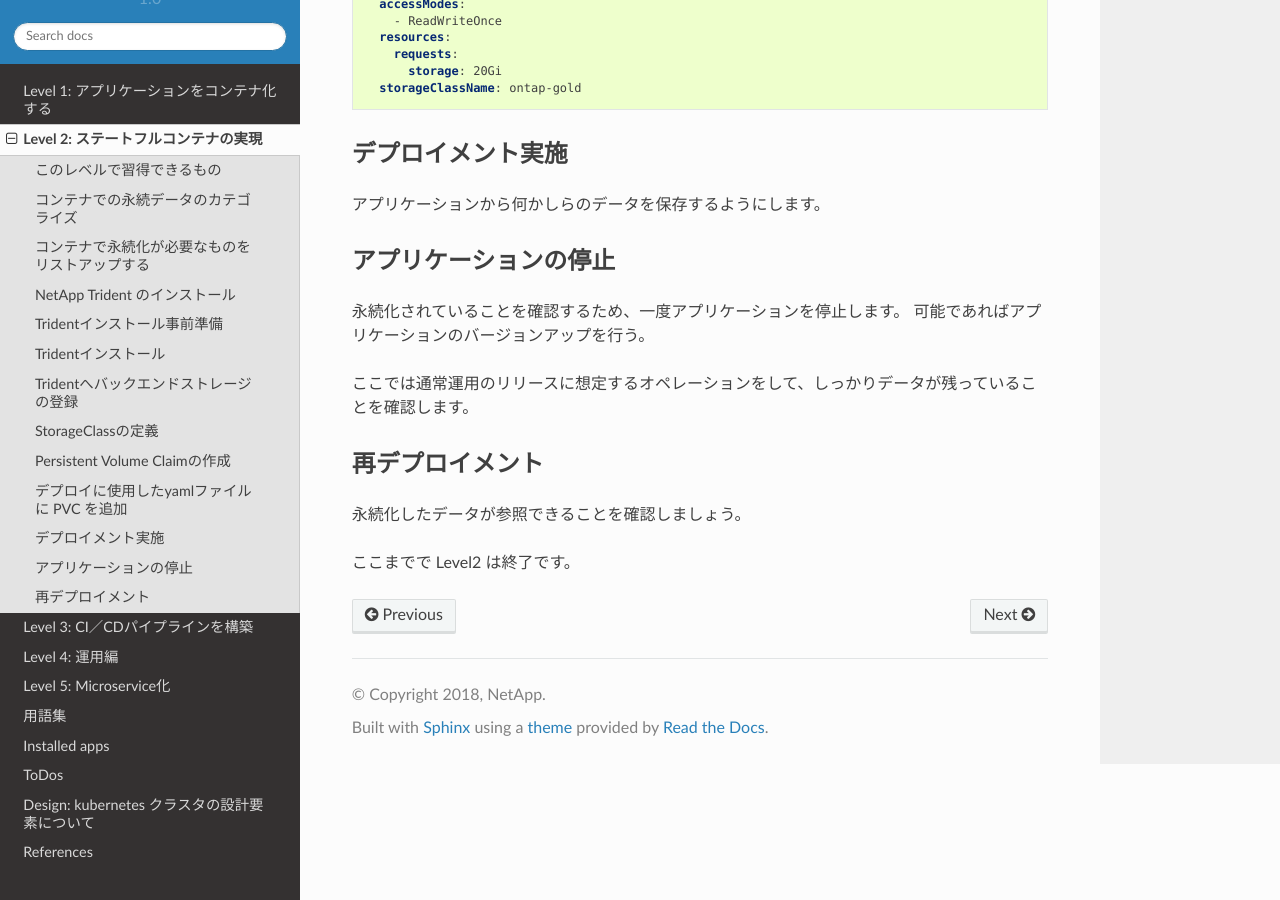
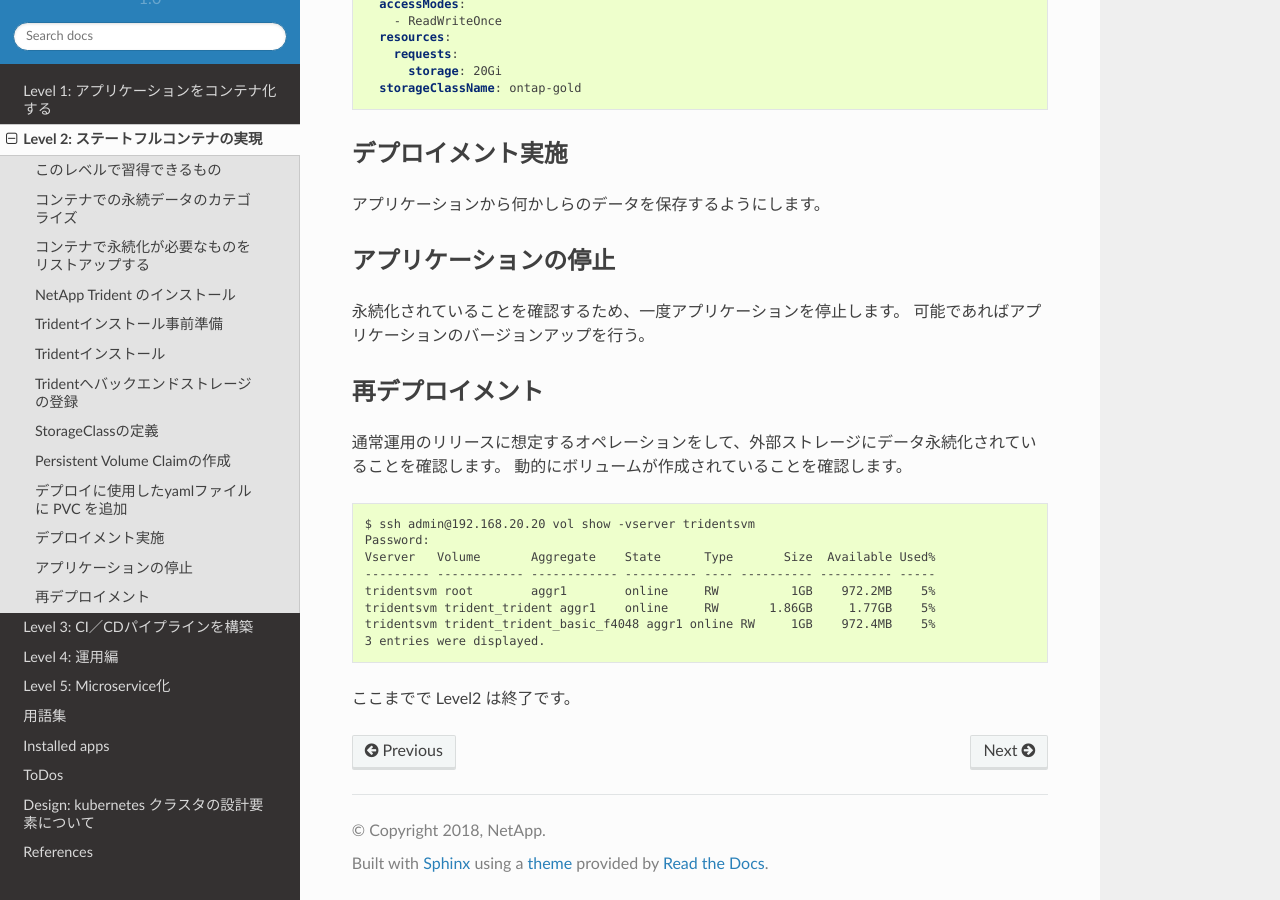
Before and after one commit to NetAppJpTechTeam/NetAppDigitalTransformationLab, a Sphinx documentation site: the page built from docs/source/Level2/index.rst, in a window 1280 px wide and 900 px high, scrolled down 4058 px. Built offline with Sphinx 7.4.7 and the Read the Docs theme 2.0.0, drawn with Linux system fonts in a browser that asks for light colours.

Commit message:
Fix sphinx syntax error.

```diff
--- a/docs/source/Level2/index.rst
+++ b/docs/source/Level2/index.rst
@@ -88,12 +88,21 @@ Level1 のときに作成した yaml に PVC の項目を追加し、永続化
 永続化されていることを確認するため、一度アプリケーションを停止します。
 可能であればアプリケーションのバージョンアップを行う。
 
-ここでは通常運用のリリースに想定するオペレーションをして、しっかりデータが残っていることを確認します。
 
 再デプロイメント
 =============================================================
 
-永続化したデータが参照できることを確認しましょう。
+通常運用のリリースに想定するオペレーションをして、外部ストレージにデータ永続化されていることを確認します。
+動的にボリュームが作成されていることを確認します。 ::
 
 
+    $ ssh admin@192.168.20.20 vol show -vserver tridentsvm
+    Password:
+    Vserver   Volume       Aggregate    State      Type       Size  Available Used%
+    --------- ------------ ------------ ---------- ---- ---------- ---------- -----
+    tridentsvm root        aggr1        online     RW          1GB    972.2MB    5%
+    tridentsvm trident_trident aggr1    online     RW       1.86GB     1.77GB    5%
+    tridentsvm trident_trident_basic_f4048 aggr1 online RW     1GB    972.4MB    5%
+    3 entries were displayed.
+
 ここまでで Level2 は終了です。
```
Also changed, not shown: docs/source/Level2/trident_install.rst (line endings or trailing spaces).
